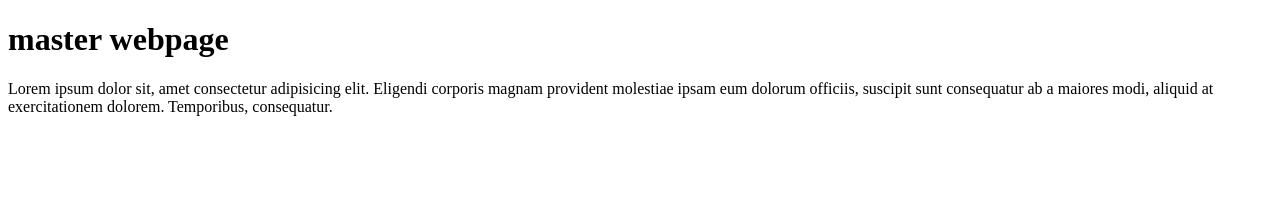
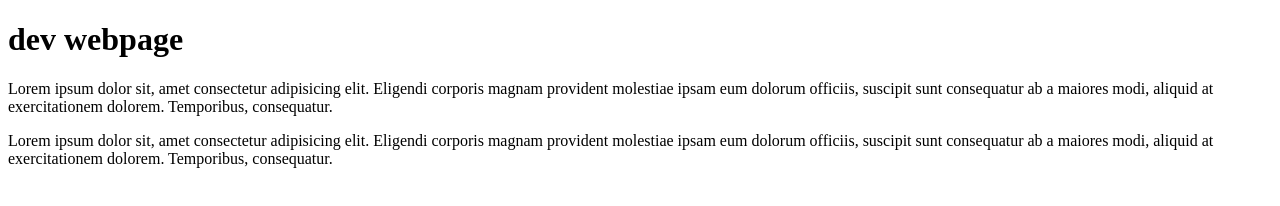
Before and after one commit to AtikshaRana/first_webpage, a plain HTML site: page index.html in a window 1280 px wide. Drawn offline with Linux system fonts and the light colour scheme.

Commit message:
Update html

```diff
--- a/index.html
+++ b/index.html
@@ -7,9 +7,9 @@
 	<title>new</title>
 </head>
 <body>
-	<h1>master webpage</h1>
+	<h1>dev webpage</h1>
 	<p>Lorem ipsum dolor sit, amet consectetur adipisicing elit. Eligendi corporis magnam provident molestiae ipsam eum dolorum officiis, suscipit sunt consequatur ab a maiores modi, aliquid at exercitationem dolorem. Temporibus, consequatur.</p>
-
+	<p>Lorem ipsum dolor sit, amet consectetur adipisicing elit. Eligendi corporis magnam provident molestiae ipsam eum dolorum officiis, suscipit sunt consequatur ab a maiores modi, aliquid at exercitationem dolorem. Temporibus, consequatur.</p>
 
 </body>
 </html>
```
